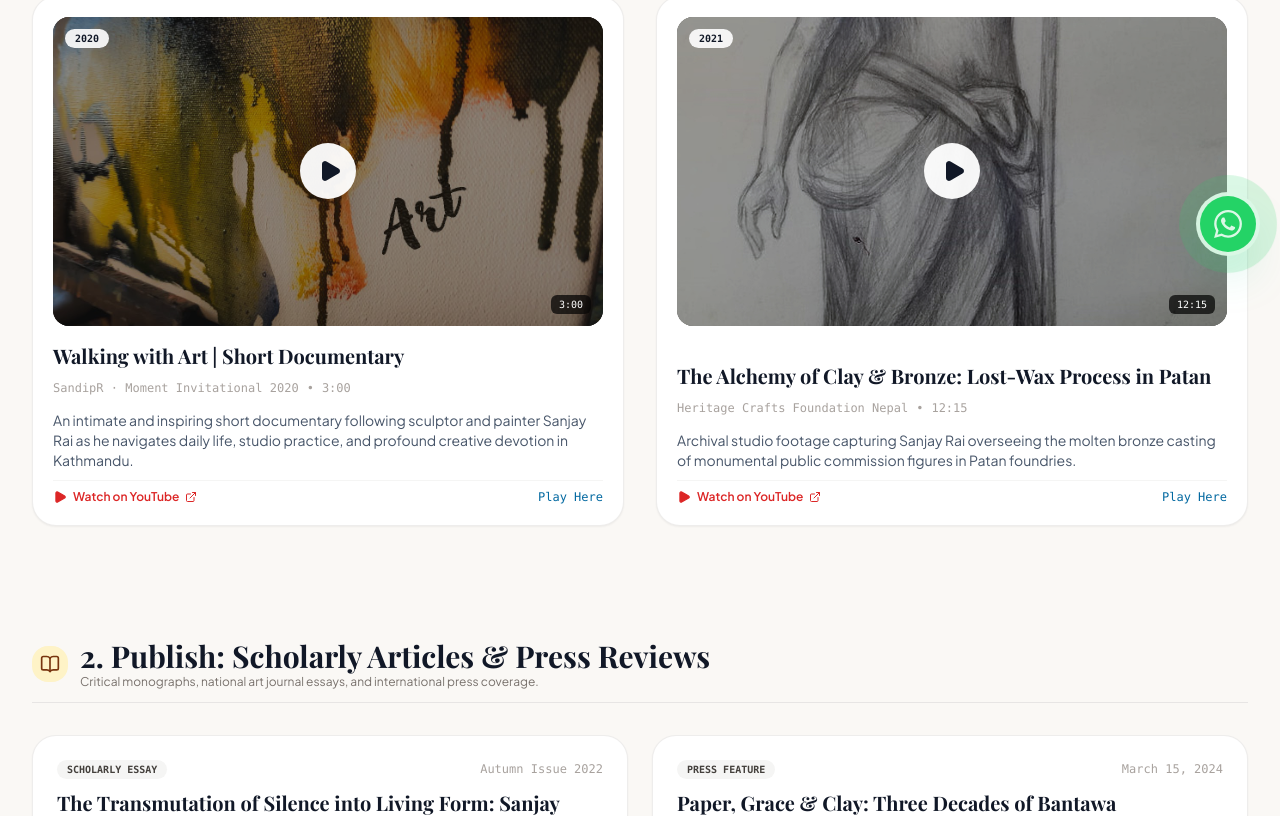
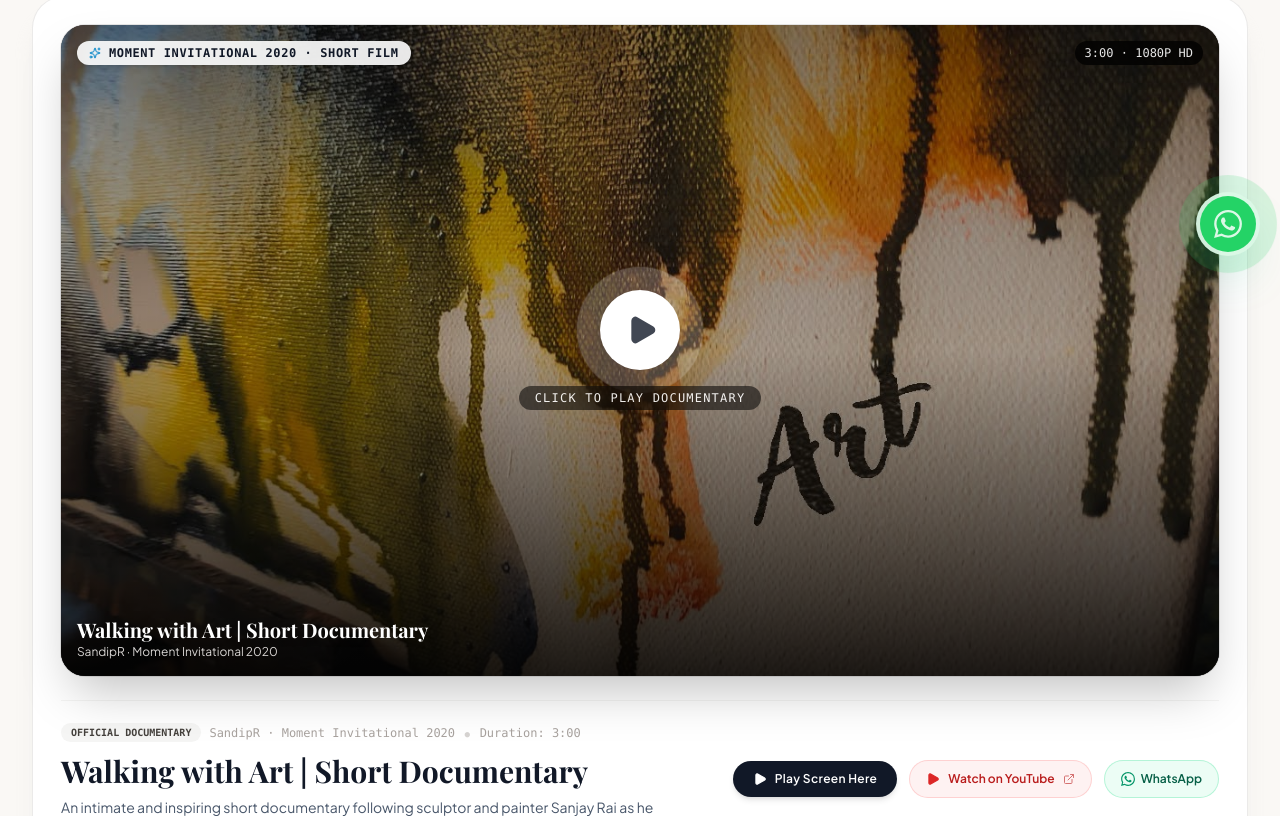
Before and after one commit to Prakash0m/sanjayrai, a React (Vite) app: page /media in a window 1280 px wide. Shown: the part 524-1340 px from the top of the page. Built offline with nearby package versions, Linux system fonts and the light colour scheme; the HTML template or start-up script is replaced by a standard one; a web font is replaced by a local one.

Commit message:
feat(media): feature single official documentary in widescreen cinema player

```diff
--- a/src/data/portfolio.ts
+++ b/src/data/portfolio.ts
@@ -296,17 +296,6 @@ export const mediaVideos: MediaVideo[] = [
     embedUrl: "https://www.youtube.com/embed/iXJbW_5OV_M",
     thumbnail: "/images/artist/walking-with-art-thumb.jpg",
     youtubeUrl: "https://youtu.be/iXJbW_5OV_M"
-  },
-  {
-    id: "vid-2",
-    title: "The Alchemy of Clay & Bronze: Lost-Wax Process in Patan",
-    director: "Heritage Crafts Foundation Nepal",
-    duration: "12:15",
-    year: "2021",
-    description: "Archival studio footage capturing Sanjay Rai overseeing the molten bronze casting of monumental public commission figures in Patan foundries.",
-    embedUrl: "https://www.youtube.com/embed/iXJbW_5OV_M",
-    thumbnail: "/images/artworks/goddess-staff-1998.jpg",
-    youtubeUrl: "https://youtu.be/iXJbW_5OV_M"
   }
 ];
 
--- a/src/pages/Media.tsx
+++ b/src/pages/Media.tsx
@@ -3,10 +3,11 @@ import { mediaVideos, mediaPublications, monographCatalogue } from '../data/port
 import { SmartImage } from '../components/SmartImage';
 import { getWhatsAppUrl } from '../config/site';
 import { WhatsAppIcon } from '../components/Icons';
-import { Video, BookOpen, FileText, Download, ExternalLink, Play, User } from 'lucide-react';
+import { Video, BookOpen, FileText, Download, ExternalLink, Play, User, X, Sparkles } from 'lucide-react';
 
 export const Media: React.FC = () => {
   const [activeVideo, setActiveVideo] = useState<string | null>(null);
+  const featuredVideo = mediaVideos[0];
 
   return (
     <div className="pt-28 pb-24 sm:pt-36 sm:pb-32 bg-[#FAF8F5] min-h-screen">
@@ -28,7 +29,7 @@ export const Media: React.FC = () => {
           </p>
         </div>
 
-        {/* SUB-SECTION 1: VIDEO (Embedded or Linked Videos) */}
+        {/* SUB-SECTION 1: VIDEO (Widescreen Cinema Presentation — Single Official Video) */}
         <section id="video" className="space-y-8">
           <div className="flex items-center space-x-3 pb-3 border-b border-stone-200">
             <div className="w-9 h-9 rounded-2xl bg-sky-100 text-sky-800 flex items-center justify-center">
@@ -39,93 +40,153 @@ export const Media: React.FC = () => {
                 1. Video Documentaries & Studio Footage
               </h2>
               <p className="text-xs text-stone-500 font-sans">
-                Interviews, philosophical reflections, and casting footage from Patan foundries.
+                Interviews, philosophical reflections, and archival documentary on Sanjay Rai's studio devotion.
               </p>
             </div>
           </div>
 
-          <div className="grid grid-cols-1 md:grid-cols-2 gap-8">
-            {mediaVideos.map((video) => (
-              <div
-                key={video.id}
-                className="group rounded-3xl bg-white border border-stone-200/70 p-5 shadow-sm hover:shadow-xl transition-all flex flex-col justify-between"
-              >
-                {/* Video Player / Thumbnail Preview */}
-                <div className="relative aspect-video rounded-2xl overflow-hidden bg-stone-900 mb-4 shadow-inner">
-                  {activeVideo === video.id ? (
+          {/* Grand Featured Cinema Card */}
+          {featuredVideo && (
+            <div className="group rounded-3xl sm:rounded-[32px] bg-white border border-stone-200/80 p-4 sm:p-7 shadow-xl shadow-stone-200/40 transition-all">
+
+              {/* Cinema Screen Container (16:9 widescreen ratio) */}
+              <div className="relative aspect-video rounded-2xl sm:rounded-[24px] overflow-hidden bg-black shadow-2xl ring-1 ring-black/10">
+                {activeVideo === featuredVideo.id ? (
+                  <div className="relative w-full h-full">
                     <iframe
-                      src={`${video.embedUrl}?autoplay=1`}
-                      title={video.title}
+                      src={`${featuredVideo.embedUrl}?autoplay=1&rel=0`}
+                      title={featuredVideo.title}
                       className="w-full h-full border-0"
-                      allow="accelerometer; autoplay; clipboard-write; encrypted-media; gyroscope; picture-in-picture"
+                      allow="accelerometer; autoplay; clipboard-write; encrypted-media; gyroscope; picture-in-picture; web-share"
                       allowFullScreen
                     />
-                  ) : (
-                    <>
-                      <SmartImage
-                        src={video.thumbnail}
-                        alt={video.title}
-                        objectFit="cover"
-                        className="w-full h-full object-cover group-hover:scale-105 transition-transform duration-700"
-                      />
-                      <div className="absolute inset-0 bg-black/40 group-hover:bg-black/25 transition-colors flex items-center justify-center">
                     <button
-                          onClick={() => setActiveVideo(video.id)}
-                          aria-label={`Play ${video.title}`}
-                          className="w-14 h-14 rounded-full bg-white/95 hover:bg-white text-ink-900 flex items-center justify-center shadow-2xl transition-all hover:scale-110 active:scale-95 group-hover:bg-sky-500 group-hover:text-white"
+                      onClick={() => setActiveVideo(null)}
+                      className="absolute top-4 right-4 z-20 flex items-center space-x-1.5 px-3 py-1.5 rounded-full bg-black/80 hover:bg-black text-white text-xs font-mono tracking-wider backdrop-blur-md transition-all shadow-lg hover:scale-105 active:scale-95"
                     >
-                          <Play className="w-6 h-6 fill-current ml-1" />
+                      <X className="w-3.5 h-3.5" />
+                      <span>Close Screen</span>
                     </button>
                   </div>
-                      <div className="absolute bottom-3 right-3 px-2 py-0.5 rounded-md bg-black/70 backdrop-blur-md text-[10px] font-mono text-white">
-                        {video.duration}
+                ) : (
+                  <div
+                    onClick={() => setActiveVideo(featuredVideo.id)}
+                    className="relative w-full h-full cursor-pointer group/screen overflow-hidden"
+                  >
+                    <SmartImage
+                      src={featuredVideo.thumbnail}
+                      alt={featuredVideo.title}
+                      objectFit="cover"
+                      className="w-full h-full object-cover group-hover/screen:scale-105 transition-transform duration-700 filter brightness-95"
+                    />
+
+                    {/* Cinematic Vignette Overlays */}
+                    <div className="absolute inset-0 bg-gradient-to-t from-black/85 via-black/25 to-black/40 group-hover/screen:via-black/15 transition-all duration-300" />
+
+                    {/* Top Badges */}
+                    <div className="absolute top-4 left-4 right-4 flex items-center justify-between z-10">
+                      <div className="inline-flex items-center space-x-2 px-3 py-1 rounded-full bg-white/90 backdrop-blur-md text-[10px] sm:text-xs font-mono font-semibold tracking-wider text-ink-900 shadow-md">
+                        <Sparkles className="w-3 h-3 text-sky-600" />
+                        <span>MOMENT INVITATIONAL 2020 · SHORT FILM</span>
                       </div>
-                      <div className="absolute top-3 left-3 px-2.5 py-0.5 rounded-full bg-white/90 backdrop-blur-md text-[10px] font-mono text-ink-900 font-bold">
-                        {video.year}
+                      <div className="px-2.5 py-1 rounded-full bg-black/75 backdrop-blur-md text-[10px] sm:text-xs font-mono text-white/90 font-medium">
+                        {featuredVideo.duration} · 1080P HD
                       </div>
-                    </>
+                    </div>
+
+                    {/* Centered Grand Glowing Play Button */}
+                    <div className="absolute inset-0 flex flex-col items-center justify-center z-10">
+                      <div className="relative flex items-center justify-center">
+                        {/* Outer pulsing ring */}
+                        <div className="absolute w-20 h-20 sm:w-24 sm:h-24 rounded-full bg-white/30 animate-ping pointer-events-none" />
+
+                        {/* Play button circle */}
+                        <div className="w-16 h-16 sm:w-20 sm:h-20 rounded-full bg-white text-ink-900 flex items-center justify-center shadow-2xl transition-all duration-300 group-hover/screen:scale-110 group-hover/screen:bg-sky-500 group-hover/screen:text-white">
+                          <Play className="w-7 h-7 sm:w-8 sm:h-8 fill-current ml-1" />
+                        </div>
+                      </div>
+
+                      <span className="mt-4 px-4 py-1 rounded-full bg-black/60 backdrop-blur-md text-white font-mono text-xs tracking-widest uppercase opacity-90 group-hover/screen:opacity-100 transition-opacity">
+                        Click to Play Documentary
+                      </span>
+                    </div>
+
+                    {/* Bottom Preview Overlay */}
+                    <div className="absolute bottom-4 left-4 right-4 z-10 hidden sm:block">
+                      <h4 className="font-serif text-lg sm:text-xl font-bold text-white drop-shadow-md">
+                        {featuredVideo.title}
+                      </h4>
+                      <p className="text-xs text-stone-300 font-sans line-clamp-1 drop-shadow-sm">
+                        {featuredVideo.director}
+                      </p>
+                    </div>
+                  </div>
                 )}
               </div>
 
-                {/* Video Info */}
-                <div className="space-y-2.5">
-                  <h3 className="font-serif text-xl font-bold text-ink-900 group-hover:text-sky-600 transition-colors">
-                    {video.title}
+              {/* Documentary Meta & Controls Bar */}
+              <div className="mt-6 pt-5 border-t border-stone-100 flex flex-col lg:flex-row lg:items-center justify-between gap-6">
+                <div className="space-y-2 max-w-2xl">
+                  <div className="flex flex-wrap items-center gap-2">
+                    <span className="px-2.5 py-0.5 rounded-full bg-stone-100 text-stone-700 text-[10px] font-mono font-semibold uppercase">
+                      Official Documentary
+                    </span>
+                    <span className="text-xs font-mono text-stone-400">
+                      {featuredVideo.director}
+                    </span>
+                    <span className="text-stone-300">•</span>
+                    <span className="text-xs font-mono text-stone-400">
+                      Duration: {featuredVideo.duration}
+                    </span>
+                  </div>
+
+                  <h3 className="font-serif text-2xl sm:text-3xl font-bold text-ink-900">
+                    {featuredVideo.title}
                   </h3>
-                  <div className="flex items-center space-x-2 text-xs font-mono text-stone-400">
-                    <span>{video.director}</span>
-                    <span>•</span>
-                    <span>{video.duration}</span>
+
+                  <p className="text-xs sm:text-sm text-ink-600 font-sans leading-relaxed">
+                    {featuredVideo.description}
+                  </p>
                 </div>
-                  <p className="text-xs sm:text-sm text-ink-600 font-sans leading-relaxed pt-1">
-                    {video.description}
-                  </p>
 
-                  {video.youtubeUrl && (
-                    <div className="pt-2 flex items-center justify-between border-t border-stone-100">
+                {/* Action Buttons */}
+                <div className="flex flex-wrap items-center gap-3 shrink-0">
+                  <button
+                    onClick={() => setActiveVideo(activeVideo === featuredVideo.id ? null : featuredVideo.id)}
+                    className="inline-flex items-center space-x-2 px-5 py-2.5 rounded-full bg-ink-900 hover:bg-black text-white text-xs font-semibold tracking-wide transition-all shadow-md hover:scale-105 active:scale-95"
+                  >
+                    <Play className="w-3.5 h-3.5 fill-current" />
+                    <span>{activeVideo === featuredVideo.id ? 'Close Player' : 'Play Screen Here'}</span>
+                  </button>
+
+                  {featuredVideo.youtubeUrl && (
                     <a
-                        href={video.youtubeUrl}
+                      href={featuredVideo.youtubeUrl}
                       target="_blank"
                       rel="noopener noreferrer"
-                        className="inline-flex items-center space-x-1.5 text-xs font-semibold text-red-600 hover:text-red-700 transition-colors"
+                      className="inline-flex items-center space-x-2 px-4 py-2.5 rounded-full bg-red-50 hover:bg-red-100 text-red-700 border border-red-200/80 text-xs font-semibold transition-all hover:scale-105 active:scale-95"
                     >
-                        <Play className="w-3.5 h-3.5 fill-current" />
+                      <Play className="w-3.5 h-3.5 fill-current text-red-600" />
                       <span>Watch on YouTube</span>
-                        <ExternalLink className="w-3 h-3 ml-0.5" />
+                      <ExternalLink className="w-3 h-3 ml-0.5 opacity-60" />
                     </a>
+                  )}
 
-                      <button
-                        onClick={() => setActiveVideo(activeVideo === video.id ? null : video.id)}
-                        className="text-xs font-mono text-sky-700 hover:text-sky-900 font-medium"
+                  <a
+                    href={getWhatsAppUrl("Hello Sanjay Rai, I watched your documentary 'Walking with Art' and would like to learn more.")}
+                    target="_blank"
+                    rel="noopener noreferrer"
+                    className="inline-flex items-center space-x-1.5 px-4 py-2.5 rounded-full bg-emerald-50 hover:bg-emerald-100 text-emerald-800 border border-emerald-200/80 text-xs font-semibold transition-all hover:scale-105 active:scale-95"
                   >
-                        {activeVideo === video.id ? 'Close Player' : 'Play Here'}
-                      </button>
+                    <WhatsAppIcon className="w-3.5 h-3.5 text-emerald-600" />
+                    <span>WhatsApp</span>
+                  </a>
+                </div>
+
+              </div>
+
             </div>
           )}
-                </div>
-              </div>
-            ))}
-          </div>
         </section>
 
         {/* SUB-SECTION 2: PUBLISH (Publications / Press Articles) */}
```
Lines whose indentation alone changed are shown as unchanged.
